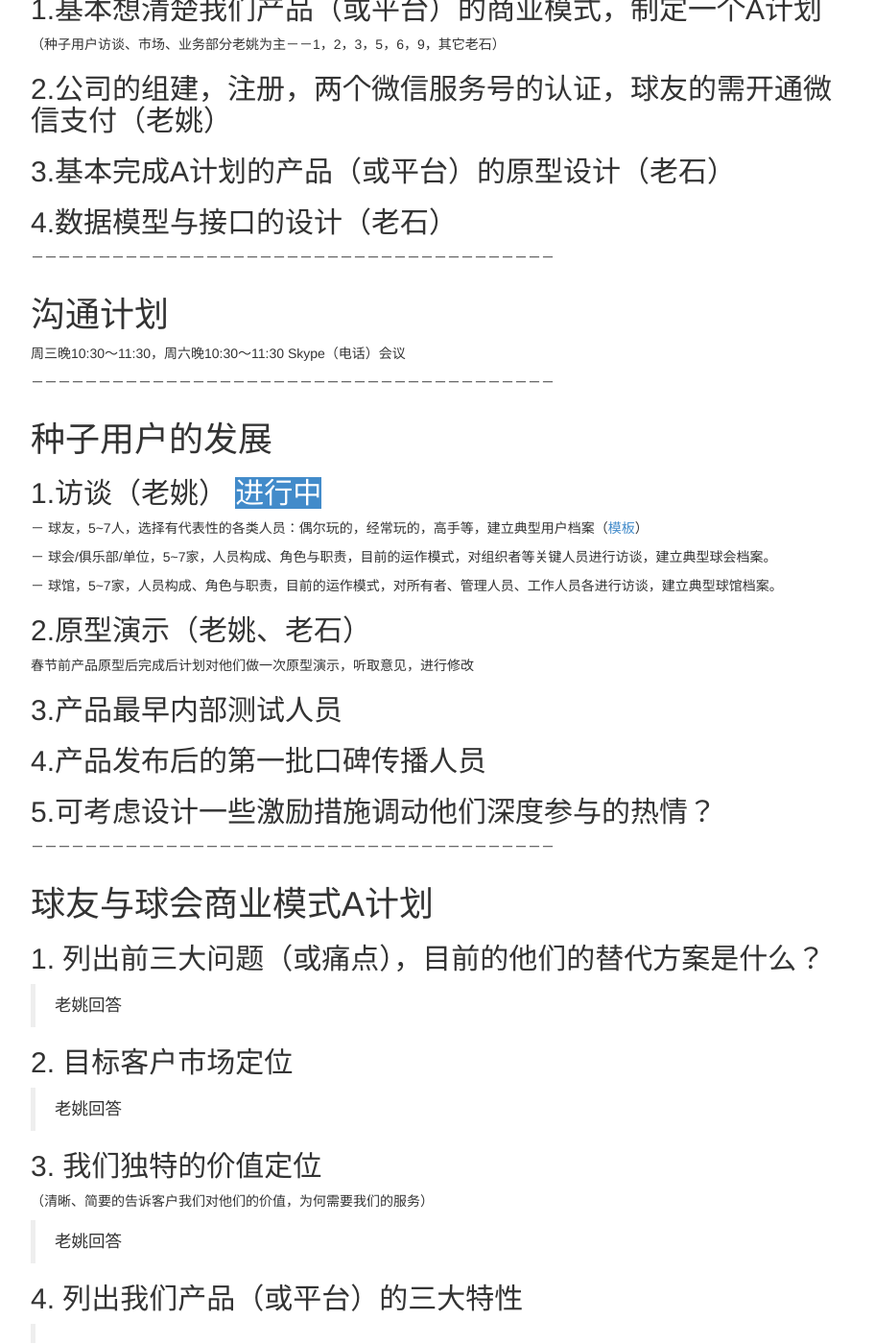
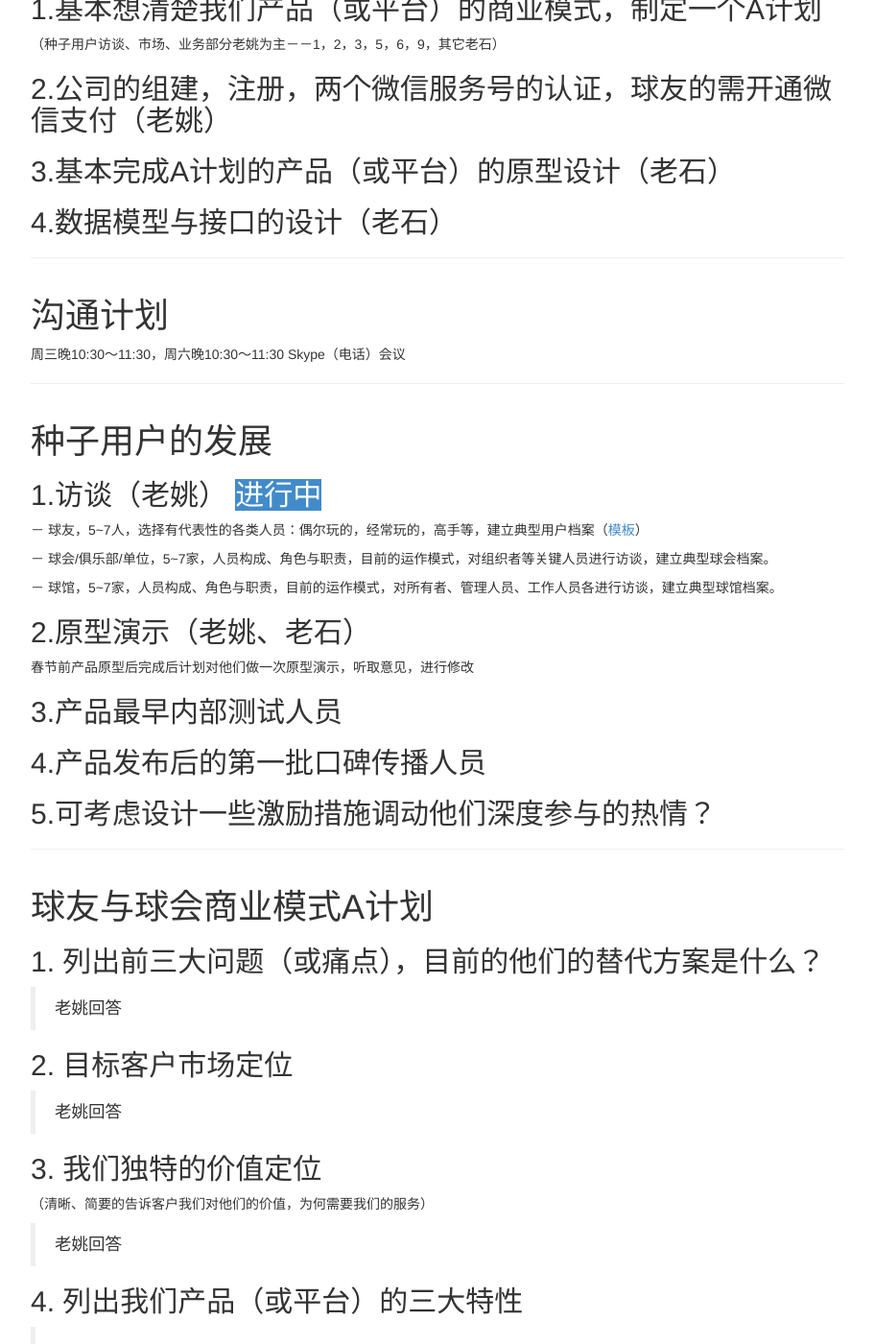
Before and after one commit to haxejs/haxejs.com, a Jekyll site: the page built from _posts/2015-01-06-health-startup.md, in a window 1280 px wide and 1400 px high, scrolled down 475 px. Shown: the whole window at 96% size, without its empty margins (38-949 px from the left). Built offline with Jekyll 4.4.1, drawn with Linux system fonts in a browser that asks for light colours; Markdown is read by kramdown in place of the engine named in the settings; comment, search, counter and statistics services are not loaded; some of the changed text lies outside the part shown.

Commit message:
update post

```diff
--- a/_posts/2015-01-06-health-startup.md
+++ b/_posts/2015-01-06-health-startup.md
@@ -16,11 +16,12 @@ keywords: haxe, javascript, js, html5, angular, wechat
 ##3.基本完成A计划的产品（或平台）的原型设计（老石）
 ##4.数据模型与接口的设计（老石）
 
-－－－－－－－－－－－－－－－－－－－－－－－－－－－－－－－－－－－－－－－
+<hr/>
+
 #沟通计划
 周三晚10:30～11:30，周六晚10:30～11:30 Skype（电话）会议
 
-－－－－－－－－－－－－－－－－－－－－－－－－－－－－－－－－－－－－－－－
+<hr/>
 #种子用户的发展
 
 ##1.访谈（老姚）  <span class="bg-primary">进行中</span>
@@ -40,7 +41,7 @@ keywords: haxe, javascript, js, html5, angular, wechat
 
 ##5.可考虑设计一些激励措施调动他们深度参与的热情？
 
-－－－－－－－－－－－－－－－－－－－－－－－－－－－－－－－－－－－－－－－
+<hr/>
 #球友与球会商业模式A计划
 ##1. 列出前三大问题（或痛点），目前的他们的替代方案是什么？
 > 老姚回答
@@ -70,7 +71,7 @@ keywords: haxe, javascript, js, html5, angular, wechat
 ##9. 获取、接触客户的渠道有哪些
 > 老姚回答
 
-－－－－－－－－－－－－－－－－－－－－－－－－－－－－－－－－－－－－－－
+<hr/>
 
 #球馆商业模式A计划
 ##1. 列出前三大问题（或痛点），目前的他们的替代方案是什么？
@@ -101,7 +102,10 @@ keywords: haxe, javascript, js, html5, angular, wechat
 ##9. 获取、接触客户的渠道有哪些
 > 老姚回答
 
-－－－－－－－－－－－－－－－－－－－－－－－－－－－－－－－－－－－－－－
+<hr/>
+#B计划：－－找教练？
+
+<hr/>
 #伙伴与资源的发展整合方向
 ##1. 平台依附伙伴
 > 腾讯(微信)
@@ -141,13 +145,13 @@ keywords: haxe, javascript, js, html5, angular, wechat
 
 > 球会促进球友（发布活动，分享推广到他们的群里）
 
-－－－－－－－－－－－－－－－－－－－－－－－－－－－－－－－－－－－－－－
+<hr/>
 #培育产品的增长引擎([ref1](http://www.startuplessonslearned.com/2008/09/three-drivers-of-growth-for-your.html),[ref2](http://larslofgren.com/marketingbasics/the-three-engines-of-growth-with-eric-ries))
 ##1. 口碑(病毒式社交传播)
 ##2. 粘性(黏着式价值留住客户)
 ##3. 广告、地推、门店或赠品(付费式推广)
 
-－－－－－－－－－－－－－－－－－－－－－－－－－－－－－－－－－－－－－－
+<hr/>
 #对手和竟品分析(SWOT analysis)
 
 ##1. 传统的方式
```
